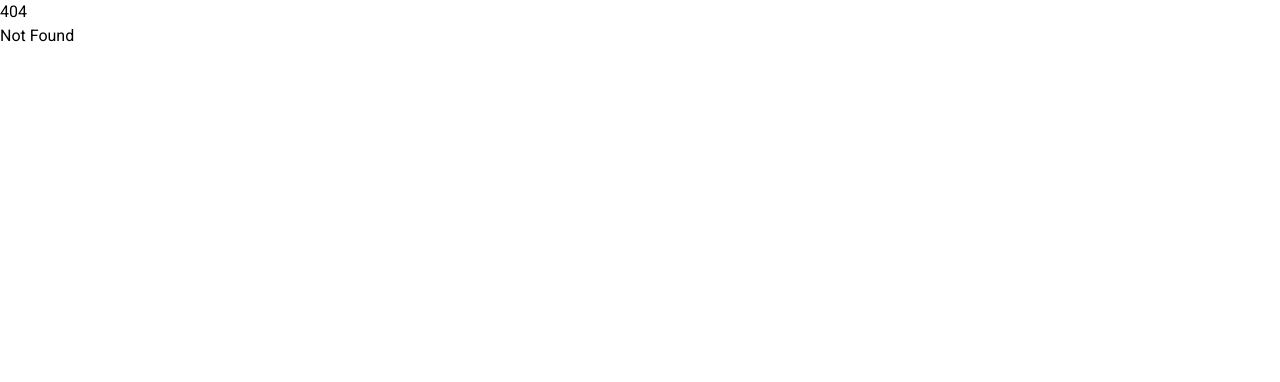
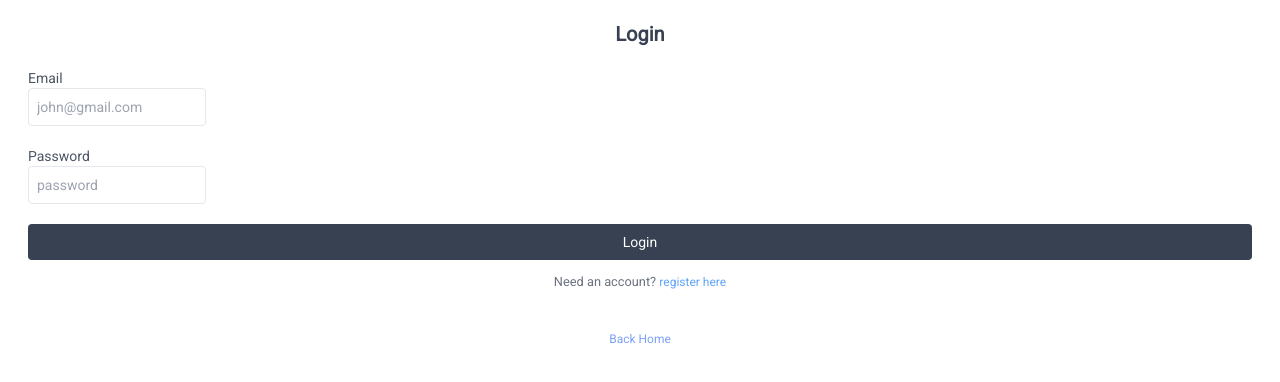
Before and after one commit to sparrowsl/splish, a SvelteKit app: page /login in a window 1280 px wide. Before the commit this address had no page. Shown: the top 382 px of the page. Built offline with nearby package versions, Linux system fonts and the light colour scheme.

Commit message:
build auth forms for login and register

```diff
--- /dev/null
+++ b/src/routes/(auth)/+layout@.svelte
@@ -0,0 +1,3 @@
+<main class="grid h-screen place-content-center bg-gray-200">
+	<slot />
+</main>
--- /dev/null
+++ b/src/routes/(auth)/lib/components/shared/Button.svelte
@@ -0,0 +1,14 @@
+<script>
+	export let disabled = false;
+	export let classes = '';
+	export let type = 'button';
+</script>
+
+<button
+	{type}
+	{disabled}
+	on:click
+	class="{classes} block rounded bg-gray-700 p-2 text-sm text-white"
+>
+	<slot>Click Me</slot>
+</button>
--- /dev/null
+++ b/src/routes/(auth)/lib/components/shared/Input.svelte
@@ -0,0 +1,19 @@
+<script>
+	export let type = 'text';
+	export let name = '';
+	export let placeholder = '';
+	export let value = '';
+	export let disabled = false;
+	export let classes = '';
+	export let required = true;
+</script>
+
+<input
+	{type}
+	{name}
+	{required}
+	{placeholder}
+	{disabled}
+	on:input={(e) => (value = e.target.value)}
+	class="{classes} block rounded border p-2 text-sm"
+/>
--- /dev/null
+++ b/src/routes/(auth)/login/+page.svelte
@@ -0,0 +1,50 @@
+<script>
+	import { applyAction, enhance } from '$app/forms';
+	import Button from '../lib/components/shared/Button.svelte';
+	import Input from '../lib/components/shared/Input.svelte';
+
+	export let form;
+</script>
+
+<svelte:head>
+	<title>Login | Splish 🛒</title>
+</svelte:head>
+
+<form
+	action=""
+	method="POST"
+	class="rounded-md bg-white px-7 py-5"
+	use:enhance={({ form }) => {
+		return async ({ result, update }) => {
+			if (result.type === 'success') form.reset();
+			if (result.type === 'invalid') await applyAction(form);
+			update();
+		};
+	}}
+>
+	<fieldset class="grid gap-5">
+		<legend class="mb-5 text-center text-xl font-bold text-gray-700">Login</legend>
+
+		<div>
+			<label for="" class="block text-sm text-gray-600">Email</label>
+			<Input type="email" name="email" placeholder="john@gmail.com" />
+		</div>
+
+		<div>
+			<label for="" class="block text-sm text-gray-600">Password</label>
+			<Input type="password" name="password" placeholder="password" />
+		</div>
+
+		{#if form?.error}
+			<small class="text-center italic text-red-500">{form.error}</small>
+		{/if}
+
+		<Button>Login</Button>
+	</fieldset>
+
+	<small class="mt-3 block text-center text-gray-500">
+		Need an account? <a href="/register" class="text-xs text-blue-400">register here</a>
+	</small>
+</form>
+
+<a href="/" class="mt-5 block text-center text-xs text-blue-600 opacity-60">Back Home</a>
--- /dev/null
+++ b/src/routes/(auth)/register/+page.svelte
@@ -0,0 +1,49 @@
+<script>
+	import { applyAction, enhance } from '$app/forms';
+	import Button from '../lib/components/shared/Button.svelte';
+	import Input from '../lib/components/shared/Input.svelte';
+
+	export let form;
+</script>
+
+<svelte:head>
+	<title>Register | Splish 🛒</title>
+</svelte:head>
+
+<form
+	class="rounded-md bg-white px-7 py-5"
+	method="POST"
+	use:enhance={({ form }) => {
+		return async ({ result, update }) => {
+			if (result.type === 'success') form.reset();
+			if (result.type === 'invalid') await applyAction(form);
+			update();
+		};
+	}}
+>
+	<fieldset class="grid gap-5">
+		<legend class="mb-5 text-center text-xl font-bold text-gray-700">Register</legend>
+
+		<div>
+			<label for="" class="block text-sm text-gray-600">Email</label>
+			<Input type="email" name="email" placeholder="john@gmail.com" />
+		</div>
+
+		<div>
+			<label for="" class="block text-sm text-gray-600">Password</label>
+			<Input type="password" name="password" placeholder="password" />
+		</div>
+
+		{#if form?.error}
+			<small class="text-center italic text-red-500">{form.error}</small>
+		{/if}
+
+		<Button>Register</Button>
+	</fieldset>
+
+	<small class="mt-3 block text-center text-gray-500">
+		Already have an account? <a href="/login" class="text-xs text-blue-400">login here</a>
+	</small>
+</form>
+
+<a href="/" class="mt-5 block text-center text-xs text-blue-600 opacity-60">Back Home</a>
--- a/src/routes/+layout.svelte
+++ b/src/routes/+layout.svelte
@@ -2,8 +2,4 @@
 	import '../app.css';
 </script>
 
-<svelte:head>
-	<title>Welcome | Splish 🛒</title>
-</svelte:head>
-
 <slot />
--- a/src/routes/+page.svelte
+++ b/src/routes/+page.svelte
@@ -1,6 +1,10 @@
 <script>
 	import Icon from '@iconify/svelte';
 </script>
+
+<svelte:head>
+	<title>Welcome | Splish 🛒</title>
+</svelte:head>
 
 <div class="grid h-screen place-content-center">
 	<Icon icon="healthicons:market-stall-outline" class="mx-auto text-7xl text-gray-700" />
@@ -8,7 +12,7 @@
 	<p class="text-center italic text-gray-500">A small simple online marketplace</p>
 
 	<div class="mx-auto mt-5 flex items-center gap-5">
-		<a href="/" class="px-6 py-2 text-blue-500 hover:text-blue-700">Sign In</a>
-		<a href="/" class="px-6 py-2 text-blue-500 hover:text-blue-700">Sign Up</a>
+		<a href="/login" class="px-6 py-2 text-blue-500 hover:text-blue-700">Login</a>
+		<a href="/register" class="px-6 py-2 text-blue-500 hover:text-blue-700">Register</a>
 	</div>
 </div>
```
